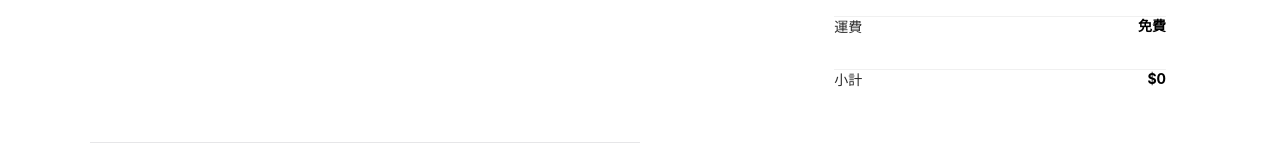
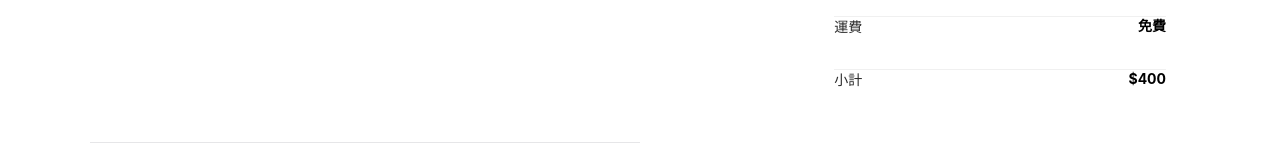
Before and after one commit to thAilurus/Alpha-shop, a React (Create React App) app: page / in a window 1280 px wide. Shown: the part 575-740 px from the top of the page. Built offline with nearby package versions, Linux system fonts and the light colour scheme.

Commit message:
Change total price to 400

```diff
--- a/src/components/cart/cart.jsx
+++ b/src/components/cart/cart.jsx
@@ -41,7 +41,7 @@ return (
       <h3 className={styles.cartTitle}>購物籃</h3>
       <section className={styles.productList}>{listItems} </section>
       <CartInfo name="shipping" text="運費" price="免費" />
-      <CartInfo name="total" text="小計" price="$0" />
+      <CartInfo name="total" text="小計" price="$400" />
     </section>
 
   </>
```
